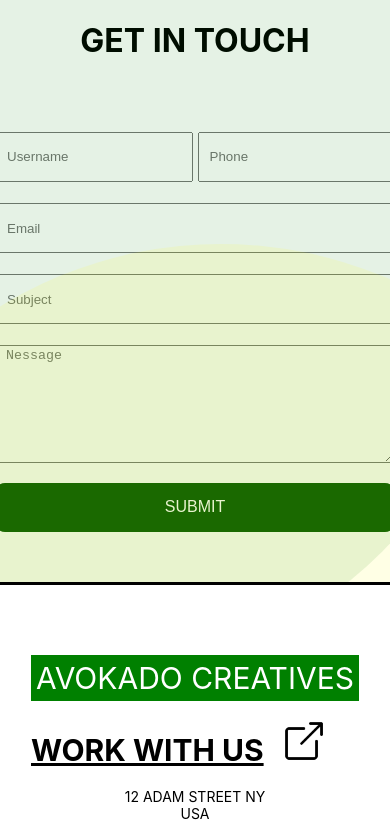
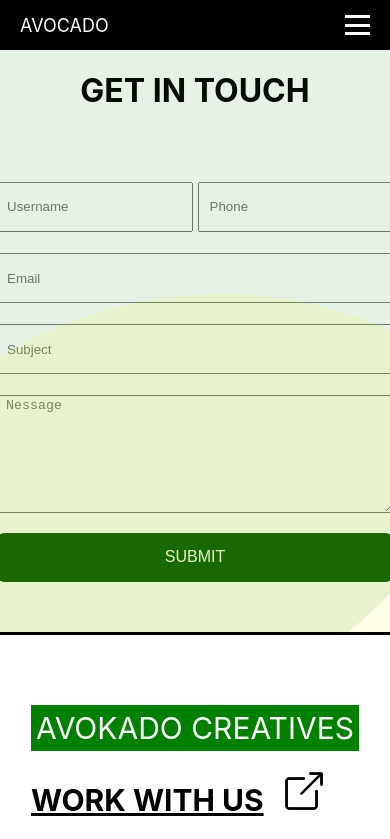
Before and after one commit to programer1983/Agency-App, a Next.js app: page /contact in a window 390 px wide. Shown: the top 839 px of the page. Built offline with nearby package versions, Linux system fonts and the light colour scheme.

Commit message:
mobile product adaptation, hamburger in navbar;

```diff
--- a/components/Layout.jsx
+++ b/components/Layout.jsx
@@ -4,7 +4,7 @@ import Navbar from "./Navbar"
 const Layout = ({children}) => {
     return (
         <div>
-            {/* <Navbar /> */}
+            <Navbar />
             {children}
             <Footer />
         </div>
--- a/components/Navbar.jsx
+++ b/components/Navbar.jsx
@@ -22,6 +22,11 @@ const Navbar = () => {
                     <Link href="/contact">CONTACT</Link>
                 </li>
             </ul>
+            <div className={styles.hanburger}>
+                <div className={styles.line} />
+                <div className={styles.line} />
+                <div className={styles.line} />
+            </div>
         </div>
     )
 }
--- a/pages/products/[name].js
+++ b/pages/products/[name].js
@@ -11,10 +11,8 @@ const Product = ({product}) => {
                     <div key={img.id} className={styles.imgContainer}>
                         <Image
                            src={img.url}
-                           width="100%"
-                           height="100%"
                            objectFit="cover"
-                           layout="responsive"
+                           layout="fill"
                            alt=""
                         />
                     </div>
--- a/styles/Navbar.module.css
+++ b/styles/Navbar.module.css
@@ -16,3 +16,32 @@
     color: lightgrey;
     cursor: pointer;
 }
+
+.hanburger {
+    display: none;
+}
+
+@media screen and (max-width: 480px) {
+    .container {
+        padding: 0 20px;
+    }
+
+    .list {
+        display: none;
+    }
+
+    .hanburger {
+        display: flex;
+        flex-direction: column;
+        justify-content: space-between;
+        width: 25px;
+        height: 20px;
+        cursor: pointer;
+    }
+
+    .line {
+        width: 100%;
+        height: 3px;
+        background-color: white;
+    }
+}
--- a/styles/Product.module.css
+++ b/styles/Product.module.css
@@ -17,6 +17,8 @@
     width: 30%;
     margin: 5px;
     background-color: green;
+    position: relative;
+
 }
 
 .imgContainer:nth-child(3){
@@ -38,3 +40,40 @@
     margin-top: 50px;
     cursor: pointer;
 }
+
+@media screen and (max-width: 480px) {
+    .container {
+        flex-direction: column-reverse;
+        padding: 20px;
+    }
+
+    .title {
+        font-size: 50px;
+    }
+
+    .cardS {
+        display: flex;
+        flex-direction: column;
+        align-items: center;
+        justify-content: center;
+    }
+
+    .imgContainer {
+        width: 300px;
+        height: 300px;
+        border-radius: 50%;
+        overflow: hidden;
+    }
+
+    .button {
+        margin: 20px 0px;
+    }
+
+    .cardL::before {
+        content: "Projects";
+        width: 100%;
+        font-size: 50px;
+        text-align: center;
+        margin-bottom: 20px;
+    }
+}
```
